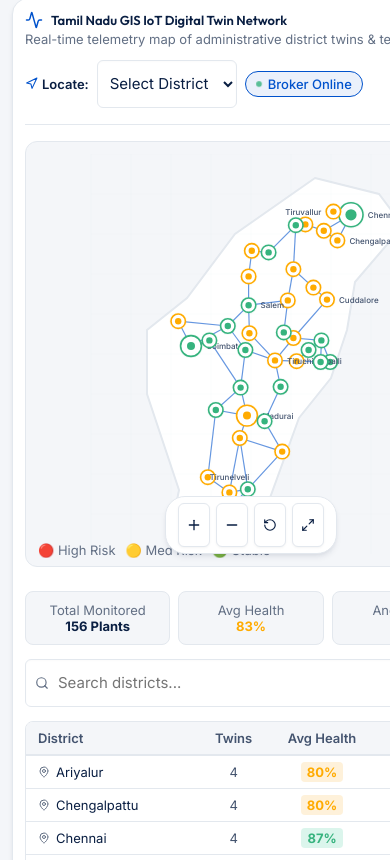
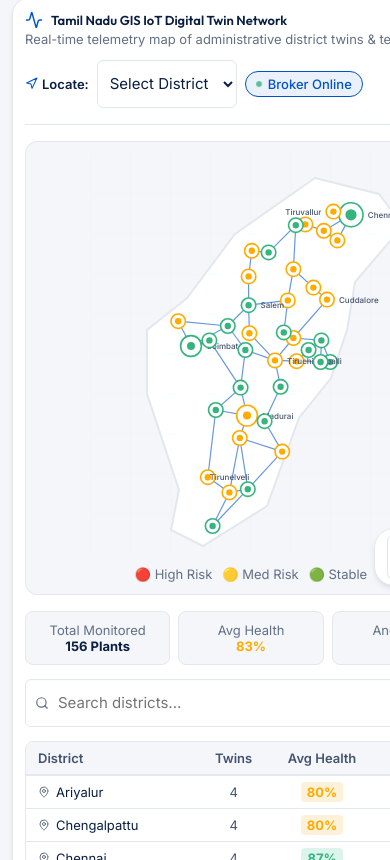
Before and after one commit to GeginRisho/tadit-digital-twin-platform, a React (Vite) app: page / in a window 390 px wide. Shown: the part 1544-2404 px from the top of the page. Built offline with nearby package versions, Linux system fonts and the light colour scheme.

Commit message:
feat: fix alert dropdown overflow and map label overlap issues on mobile

```diff
--- a/src/components/DistrictMap.jsx
+++ b/src/components/DistrictMap.jsx
@@ -53,6 +53,14 @@ function DistrictMap({
     });
   }, []);
 
+  // Predetermined top 8 largest districts in population to preserve on mobile viewports
+  const topRankedNames = useMemo(() => {
+    return [...officialDistricts]
+      .sort((a, b) => b.pop - a.pop)
+      .slice(0, 8)
+      .map(d => d.name);
+  }, []);
+
   // Dynamic collision detection and positioning of district labels based on priority and zoom
   const processedNodes = useMemo(() => {
     const sortedNodes = [...districtNodes].sort((a, b) => {
@@ -64,15 +72,25 @@ function DistrictMap({
     });
 
     const placedBoxes = [];
+    const isMobile = typeof window !== "undefined" && window.innerWidth <= 768;
 
     const mappedNodes = sortedNodes.map(node => {
       const isSelected = selectedDistrict === node.name;
       const isHovered = hoveredNode === node.name;
+      const isLargest = topRankedNames.includes(node.name);
 
       let baseVisible = true;
       if (!isSelected && !isHovered) {
-        if (zoom < 1.3 && node.pop < 2500000) baseVisible = false;
-        else if (zoom < 1.7 && node.pop < 1500000) baseVisible = false;
+        if (isMobile) {
+          // On mobile screens, only show hovered, selected, or top N largest districts by default
+          if (!isLargest) {
+            baseVisible = false;
+          }
+        } else {
+          // Desktop zoom thresholds
+          if (zoom < 1.3 && node.pop < 2500000) baseVisible = false;
+          else if (zoom < 1.7 && node.pop < 1500000) baseVisible = false;
+        }
       }
 
       const currentFontSize = Math.max(6.5, Math.min(10, 10 / zoom));
@@ -125,7 +143,7 @@ function DistrictMap({
           };
 
           overlaps = placedBoxes.some(other => {
-            const padding = 1.5;
+            const padding = 2.0; // Slightly larger padding for better separation
             return !(
               box.right + padding < other.left ||
               box.left - padding > other.right ||
@@ -142,7 +160,7 @@ function DistrictMap({
         }
 
         if (overlaps) {
-          if (isSelected || isHovered || (zoom >= 1.7 && node.pop > 2500000)) {
+          if (isSelected || isHovered) {
             finalPos = "right";
             const offset = node.r + 4;
             finalBox = {
@@ -175,7 +193,7 @@ function DistrictMap({
       const idxB = officialDistricts.findIndex(d => d.name === b.name);
       return idxA - idxB;
     });
-  }, [districtNodes, zoom, selectedDistrict, hoveredNode]);
+  }, [districtNodes, zoom, selectedDistrict, hoveredNode, topRankedNames]);
 
   // System network topology connections between projected nodes
   const networkConnections = useMemo(() => [
@@ -450,7 +468,7 @@ function DistrictMap({
         </div>
       </div>
 
-      <div className="map-grid" style={{ display: "grid", gridTemplateColumns: "1.2fr 1fr", gap: "24px" }}>
+      <div className="map-grid">
         {/* SVG Network Map container */}
         <div
           className="map-svg-container"
@@ -475,93 +493,30 @@ function DistrictMap({
           {/* Zoom & Screen HUD Controls */}
           <div
             className="map-hud-controls"
-            style={{
-              position: "absolute",
-              top: "12px",
-              right: "12px",
-              display: "flex",
-              flexDirection: "column",
-              gap: "6px",
-              zIndex: 10
-            }}
             onClick={(e) => e.stopPropagation()}
             onMouseDown={(e) => e.stopPropagation()}
           >
             <button
               onClick={handleZoomIn}
               aria-label="Zoom In"
-              style={{
-                width: "32px",
-                height: "32px",
-                borderRadius: "6px",
-                backgroundColor: "var(--bg-surface)",
-                border: "1px solid var(--border-color)",
-                color: "var(--text-primary)",
-                cursor: "pointer",
-                display: "flex",
-                alignItems: "center",
-                justifyContent: "center",
-                fontWeight: "bold",
-                boxShadow: "var(--shadow-sm)"
-              }}
             >
               <Plus size={16} />
             </button>
             <button
               onClick={handleZoomOut}
               aria-label="Zoom Out"
-              style={{
-                width: "32px",
-                height: "32px",
-                borderRadius: "6px",
-                backgroundColor: "var(--bg-surface)",
-                border: "1px solid var(--border-color)",
-                color: "var(--text-primary)",
-                cursor: "pointer",
-                display: "flex",
-                alignItems: "center",
-                justifyContent: "center",
-                fontWeight: "bold",
-                boxShadow: "var(--shadow-sm)"
-              }}
             >
               <Minus size={16} />
             </button>
             <button
               onClick={handleResetView}
               aria-label="Reset View"
-              style={{
-                width: "32px",
-                height: "32px",
-                borderRadius: "6px",
-                backgroundColor: "var(--bg-surface)",
-                border: "1px solid var(--border-color)",
-                color: "var(--text-primary)",
-                cursor: "pointer",
-                display: "flex",
-                alignItems: "center",
-                justifyContent: "center",
-                boxShadow: "var(--shadow-sm)"
-              }}
             >
               <RotateCcw size={14} />
             </button>
             <button
               onClick={toggleFullscreen}
               aria-label="Toggle Fullscreen"
-              style={{
-                width: "32px",
-                height: "32px",
-                borderRadius: "6px",
-                backgroundColor: "var(--bg-surface)",
-                border: "1px solid var(--border-color)",
-                color: "var(--text-primary)",
-                cursor: "pointer",
-                display: "flex",
-                alignItems: "center",
-                justifyContent: "center",
-                boxShadow: "var(--shadow-sm)"
-              }}
             >
               {isFullscreen ? <Minimize2 size={14} /> : <Maximize2 size={14} />}
             </button>
@@ -570,6 +525,7 @@ function DistrictMap({
           <svg
             ref={svgRef}
             viewBox="0 0 400 500"
+            preserveAspectRatio="xMidYMid meet"
             className="tn-network-map"
             style={{
               width: "100%",
@@ -785,7 +741,7 @@ function DistrictMap({
             </div>
           )}
 
-          <div style={{ position: "absolute", bottom: "8px", left: "12px", fontSize: "11px", color: "var(--text-muted)", display: "flex", gap: "10px" }}>
+          <div className="map-legend">
             <span>🔴 High Risk</span>
             <span>🟡 Med Risk</span>
             <span>🟢 Stable</span>
--- a/src/index.css
+++ b/src/index.css
@@ -1264,6 +1264,52 @@ html {
   box-sizing: border-box;
 }
 
+.map-grid {
+  display: grid;
+  grid-template-columns: 1.2fr 1fr;
+  gap: 24px;
+}
+
+.map-hud-controls {
+  position: absolute;
+  bottom: 12px;
+  right: 12px;
+  display: flex;
+  flex-direction: column;
+  gap: 6px;
+  z-index: 10;
+}
+
+.map-hud-controls button {
+  width: 32px;
+  height: 32px;
+  border-radius: 6px;
+  background-color: var(--bg-surface);
+  border: 1px solid var(--border-color);
+  color: var(--text-primary);
+  cursor: pointer;
+  display: flex;
+  align-items: center;
+  justify-content: center;
+  font-weight: bold;
+  box-shadow: var(--shadow-sm);
+  transition: all 0.2s;
+}
+
+.map-hud-controls button:hover {
+  background-color: var(--border-color);
+}
+
+.map-legend {
+  position: absolute;
+  bottom: 8px;
+  left: 12px;
+  display: flex;
+  gap: 10px;
+  font-size: 11px;
+  color: var(--text-muted);
+}
+
 @media (max-width: 1024px) {
   .stats-grid-row {
     grid-template-columns: repeat(2, 1fr) !important;
@@ -1304,12 +1350,64 @@ html {
   .notification-dropdown {
     position: fixed !important;
     top: 70px !important;
-    left: 16px !important;
-    right: 16px !important;
-    width: auto !important;
-    max-width: calc(100vw - 32px) !important;
+    left: 12px !important;
+    right: 12px !important;
+    width: calc(100vw - 24px) !important;
+    max-width: none !important;
     max-height: 70vh !important;
     box-shadow: var(--shadow-premium) !important;
+  }
+
+  .notification-center-header {
+    flex-direction: column !important;
+    align-items: stretch !important;
+    gap: 12px !important;
+    padding: 12px 16px !important;
+  }
+  .notification-center-header .header-title-section {
+    display: flex !important;
+    justify-content: space-between !important;
+    align-items: center !important;
+    width: 100% !important;
+    border-bottom: 1px solid var(--border-color) !important;
+    padding-bottom: 8px !important;
+  }
+  .notification-center-header .header-actions-section {
+    width: 100% !important;
+    justify-content: flex-start !important;
+    gap: 16px !important;
+    margin-top: 4px !important;
+  }
+
+  .map-grid {
+    grid-template-columns: 1fr !important;
+    gap: 16px !important;
+  }
+
+  .map-hud-controls {
+    bottom: 8px !important;
+    right: 8px !important;
+  }
+
+  .map-hud-controls button {
+    width: 36px !important;
+    height: 36px !important;
+  }
+
+  .map-legend {
+    position: relative !important;
+    bottom: auto !important;
+    left: auto !important;
+    margin-top: 12px !important;
+    justify-content: center !important;
+    width: 100% !important;
+  }
+
+  .districts-list-panel {
+    width: 100% !important;
+    display: flex !important;
+    flex-direction: column !important;
+    gap: 14px !important;
   }
 
   .pipeline-main-layout {
```
Also changed, not shown: src/components/dashboard/NotificationCenter.jsx (+6 -6 lines).
